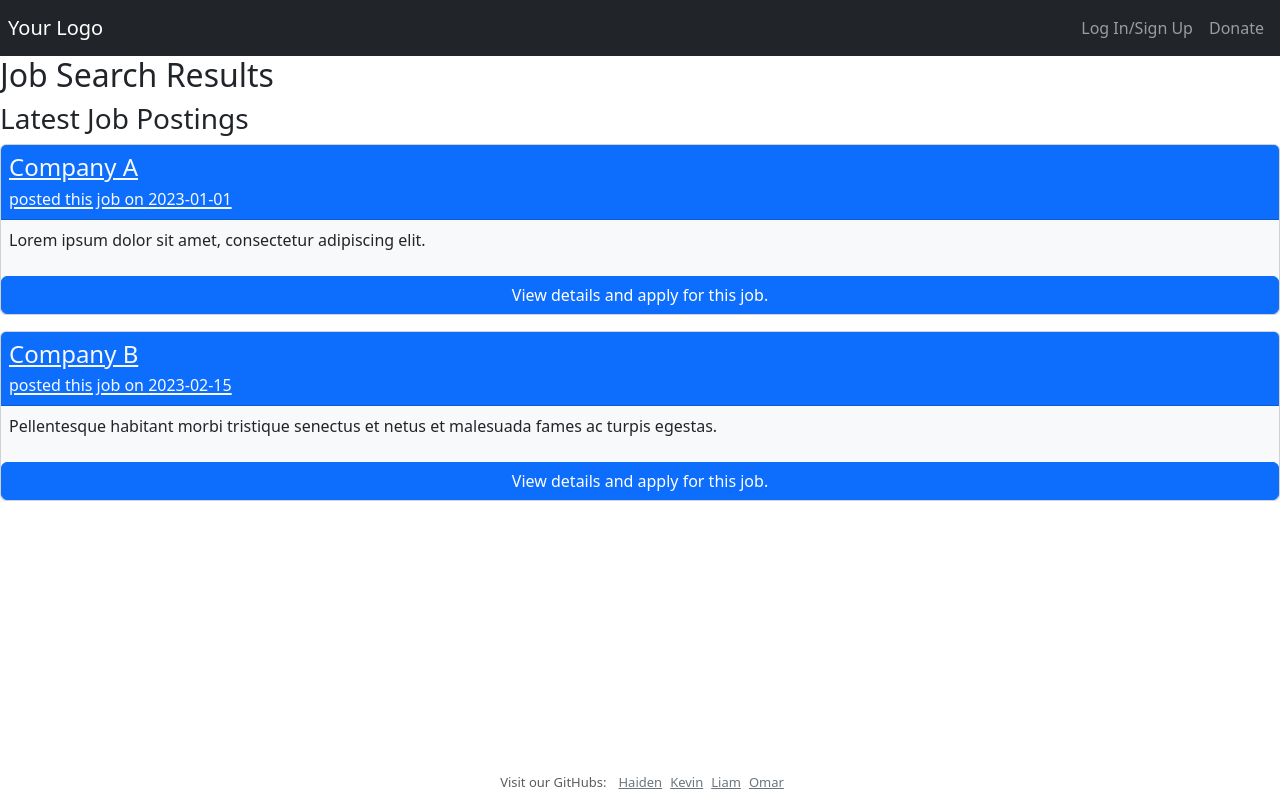
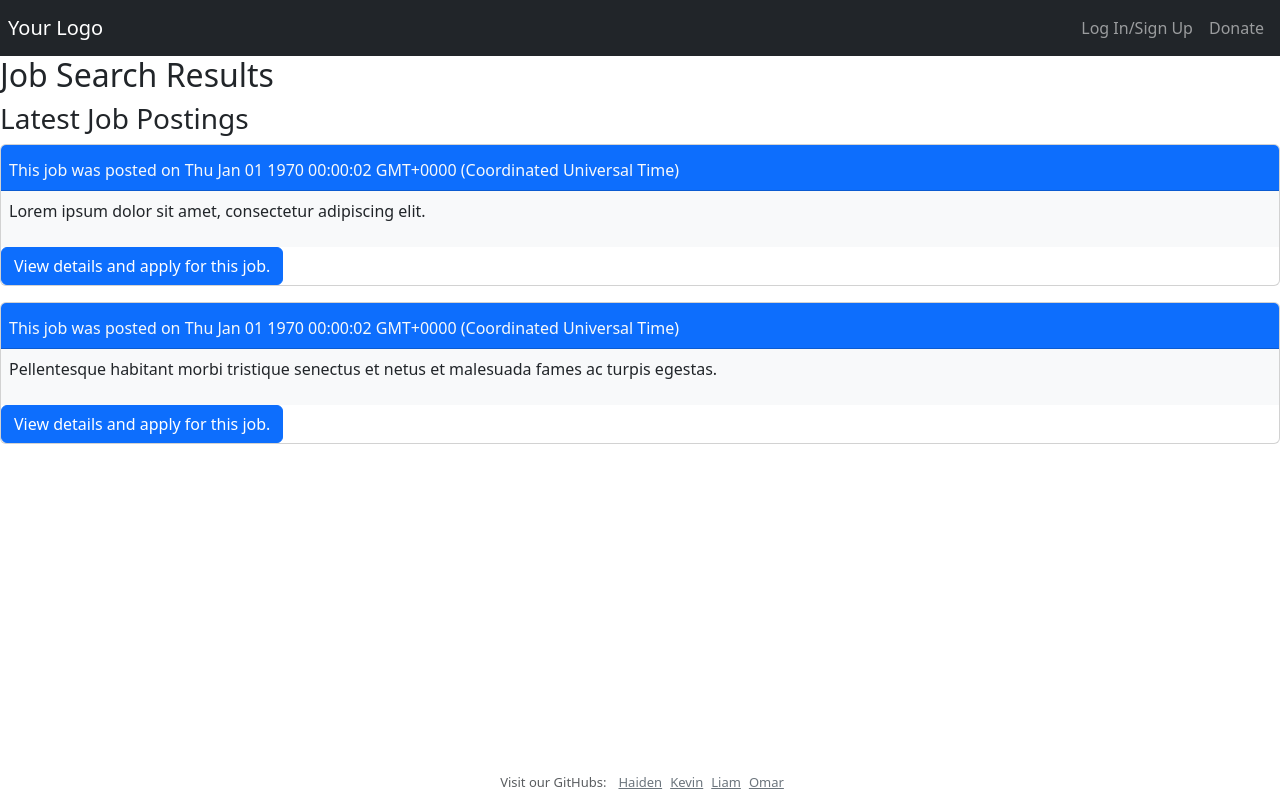
Before and after one commit to ljpeach/Big-City-Jobs, a React (Vite) app in the folder client/: page /results in a window 1280 px wide. Built offline with nearby package versions, Linux system fonts and the light colour scheme.

Commit message:
Fixed add favorite query, added favorite button to joblist, started adding style to employer page

```diff
--- a/client/src/components/JobList.jsx
+++ b/client/src/components/JobList.jsx
@@ -1,5 +1,8 @@
 import React from 'react';
 import { Link } from 'react-router-dom';
+import { useMutation } from '@apollo/client';
+import { FAVORITE_JOB } from "../utils/mutations";
+import Auth from '../utils/auth';
 
 const JobList = ({
   jobPostings,
@@ -11,6 +14,11 @@ const JobList = ({
     return <h3>No Jobs Yet</h3>;
   }
 
+  const [favJob, res] = useMutation(FAVORITE_JOB);
+
+  console.log(jobPostings);
+  console.log(res);
+
   return (
     <div>
       {showTitle && <h3>{title}</h3>}
@@ -21,30 +29,29 @@ const JobList = ({
               {showEmployer ? (
                 <Link
                   className="text-light"
-                  to={`/employers/${job.employer}`}
+                  to={`/employer/${job.employer._id}`}
                 >
-                  {job.employer} <br />
-                  <span style={{ fontSize: '1rem' }}>
-                    posted this job on {job.postedDate}
-                  </span>
+                  {job.employer.name}
                 </Link>
               ) : (
-                <>
+                <></>
+              )}
               <span style={{ fontSize: '1rem' }}>
-                    This job was posted on {job.postedDate}
+                This job was posted on {new Date(parseInt(jobPostings[0].postedDate)).toString()}
               </span>
-                </>
-              )}
             </h4>
             <div className="card-body bg-light p-2">
               <p>{job.details}</p>
             </div>
+            <div>
               <Link
                 className="btn btn-primary btn-block btn-squared"
                 to={`/jobs/${job._id}`}
               >
                 View details and apply for this job.
               </Link>
+              {Auth.loggedIn() && <button onClick={() => { favJob({ variables: { jobId: job._id } }) }}>Add job to favorites</button>}
+            </div>
           </div>
         ))}
     </div>
--- a/client/src/pages/EmployerPage.jsx
+++ b/client/src/pages/EmployerPage.jsx
@@ -12,8 +12,8 @@ export default function EmployerPage() {
     const jobs = jobResult.data?.employerJobs;
     console.log(employer);
     return employerResult.loading || jobResult.loading ? (<div>loading</div>) : (
-        <div>
-            <section id='employerJobs'>
+        <div className='d-flex flex-row'>
+            <section id='employerJobs' className='col-9 p-3'>
                 <h3>Posted Jobs</h3>
                 {jobs.length ? (
                     <JobList
@@ -25,11 +25,11 @@ export default function EmployerPage() {
                     <p>This employer has not posted any jobs.</p>
                 )}
             </section>
-            <section id='employerInfo'>
+            <section id='employerInfo' className='col-3 p-3 border-start'>
                 <h3>{employer.name}</h3>
                 <Link to={employer.website}>Company Website</Link>
                 <p>{employer.description}</p>
             </section>
-        </div>
+        </div >
     );
 }
--- a/client/src/utils/queries.js
+++ b/client/src/utils/queries.js
@@ -65,6 +65,11 @@ query allJobs{
       _id
       name
     }
+    employer {
+      _id
+      name
+      website
+    }
   }
 }`;
 
@@ -106,6 +111,11 @@ query EmployerJobs($employerId: ID!) {
     applyLink
     pay
     postedDate
+    employer {
+      _id
+      name
+      website
+    }
   }
 }
 `
```
Also changed, not shown: 1 other file (tests, documents, lock files or other folders). Lines whose indentation alone changed are shown as unchanged.
